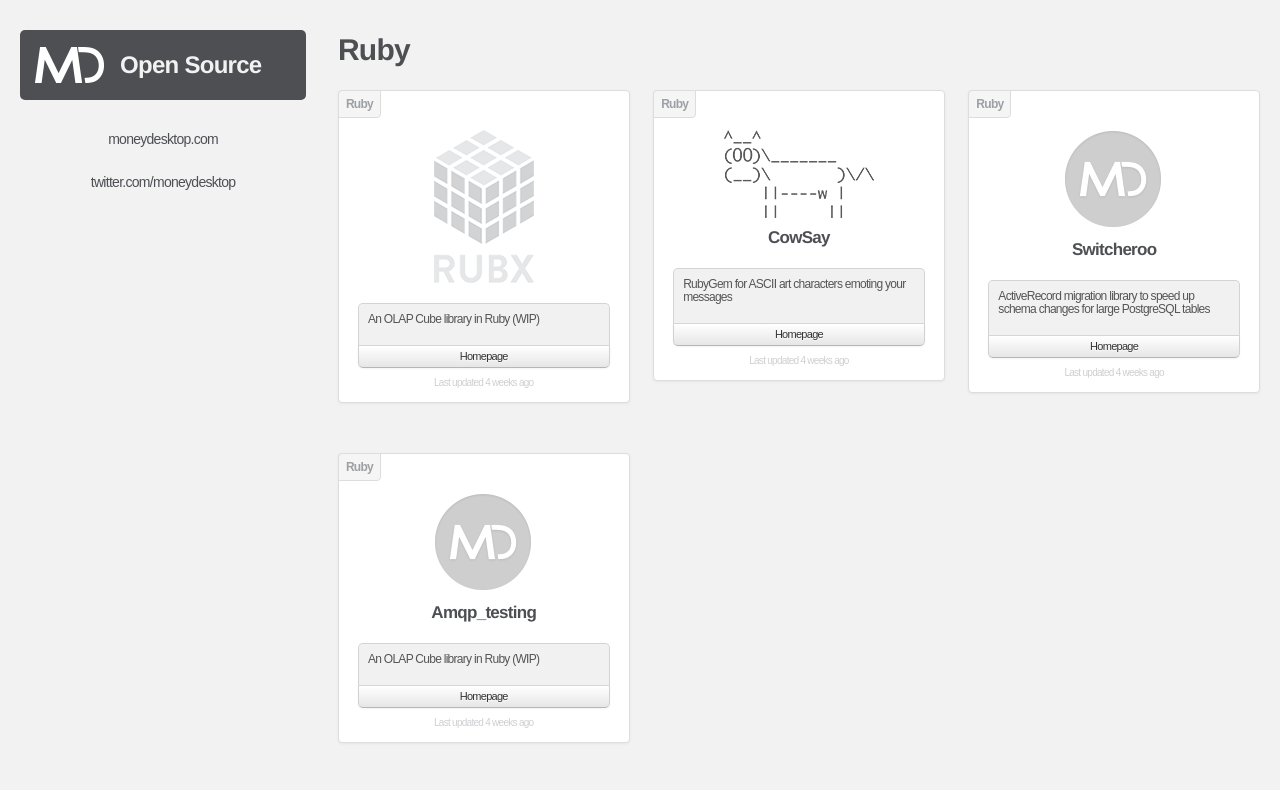
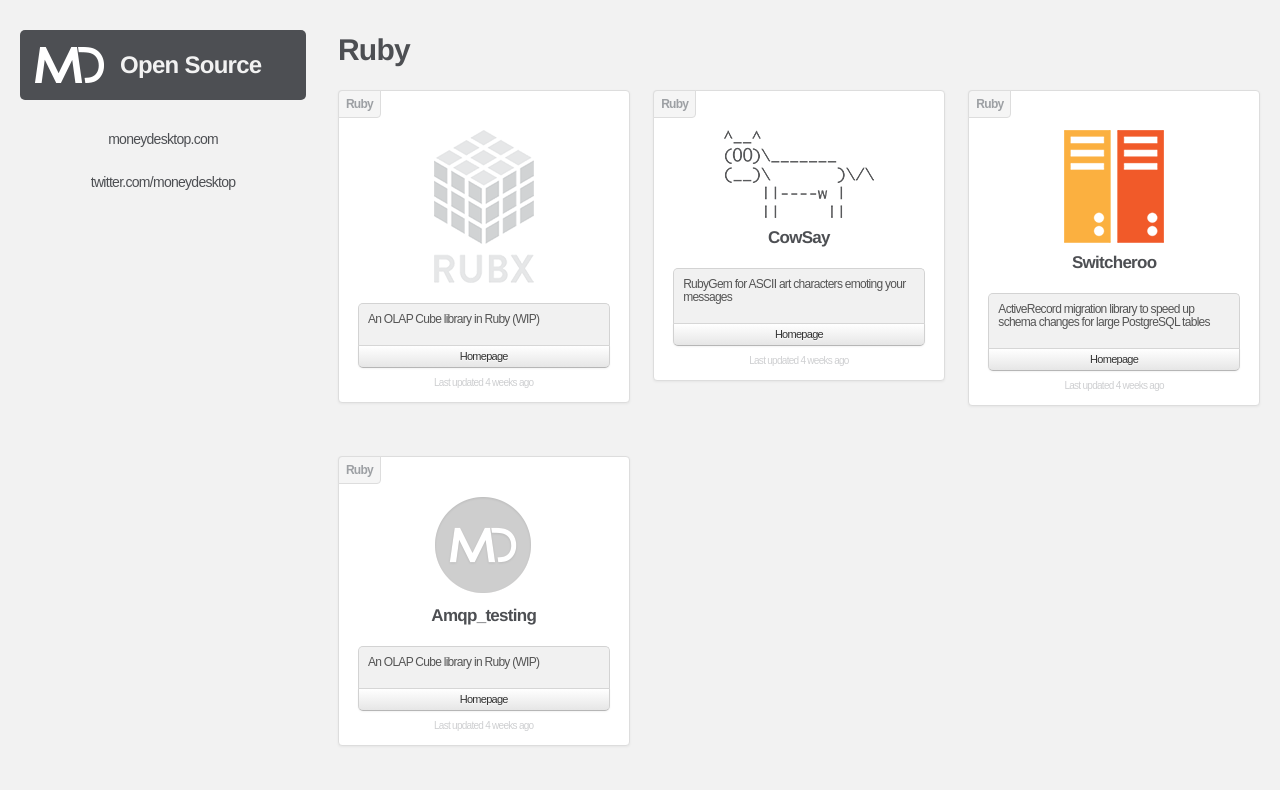
Before and after one commit to mxenabled/moneydesktop.github.com, a website: page index.html in a window 1280 px wide. Shown: the top 790 px of the page. Drawn offline with Linux system fonts and the light colour scheme.

Commit message:
added logo for switcheroo

```diff
--- a/index.html
+++ b/index.html
@@ -58,7 +58,7 @@
                 </li>
                 <li class="span4">
                   <div class="card thumbnail" title="Ruby">
-                    <img src="/images/entry-md.png" alt="Switcheroo" class="card-logo">
+                    <img src="/images/repo-switcheroo.gif" alt="Switcheroo" class="card-logo">
                     <h3>Switcheroo</h3>
                     <div class="caption">
                       <p>ActiveRecord migration library to speed up schema changes for large PostgreSQL tables</p>
```
Also changed, not shown: images/repo-switcheroo.gif (added).
